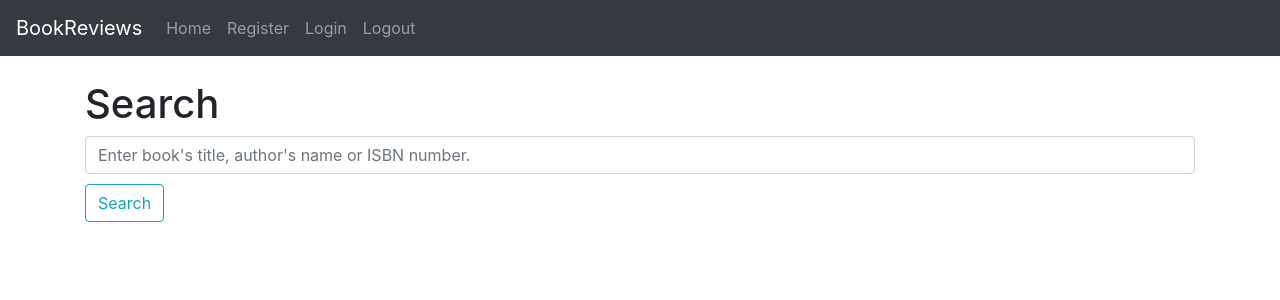
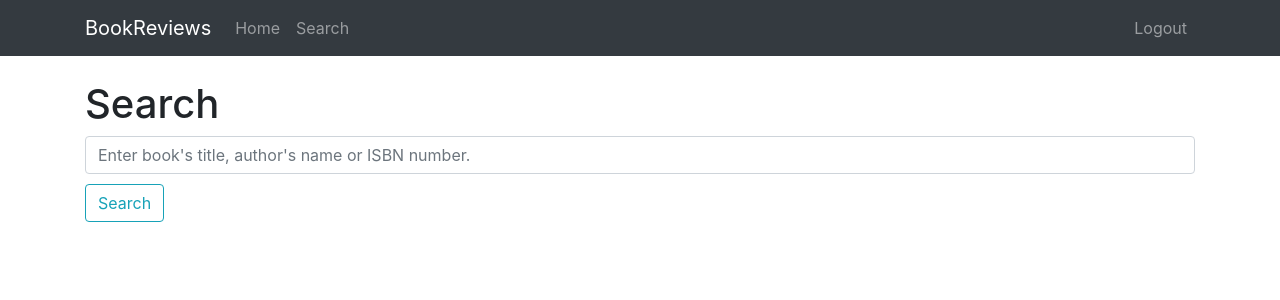
Before and after one commit to fazerito/books, a Flask app: page /search in a window 1280 px wide. Shown: the top 300 px of the page. Run offline with Flask 2, Linux system fonts and the light colour scheme; the visitor is signed in with stand-in values (Sample User, id 1); some libraries are stand-ins or nearby versions.

Commit message:
Added search button and conditions

```diff
--- a/books/templates/includes/_navbar.html
+++ b/books/templates/includes/_navbar.html
@@ -1,4 +1,5 @@
 <nav class="navbar navbar-expand-md navbar-dark bg-dark mb-4">
+  <div class="container">
       <a class="navbar-brand" href="/">BookReviews</a>
       <button class="navbar-toggler" type="button" data-toggle="collapse" data-target="#navbarCollapse" aria-controls="navbarCollapse" aria-expanded="false" aria-label="Toggle navigation">
         <span class="navbar-toggler-icon"></span>
@@ -8,15 +9,22 @@
           <li class="nav-item">
             <a class="nav-link" href="{{ url_for("index") }}">Home</a>
           </li>
-          <li class="nav-item">
-            <a class="nav-link" href="{{ url_for("register") }}">Register</a>
-          </li>
-          <li class="nav-item">
-            <a class="nav-link" href="{{ url_for("login") }}">Login</a>
-          </li>
-          <li class="nav-item">
+          {% if current_user.is_authenticated %}
+            <a class="nav-link" href="{{ url_for("search") }}">Search</a>
+          {% endif %}
+          </ul>
+          <ul class="navbar-nav">
+          {% if current_user.is_authenticated %}
             <a class="nav-link" href="{{ url_for("logout") }}">Logout</a>
-          </li>
-        </ul>
+          {% else %}
+            <li class="nav-item">
+              <a class="nav-link" href="{{ url_for("login") }}">Login</a>
+            </li>
+            <li class="nav-item">
+              <a class="nav-link" href="{{ url_for("register") }}">Register</a>
+            </li>
+          {% endif %}
+          </ul>
       </div>
+    </div>
     </nav>
```
